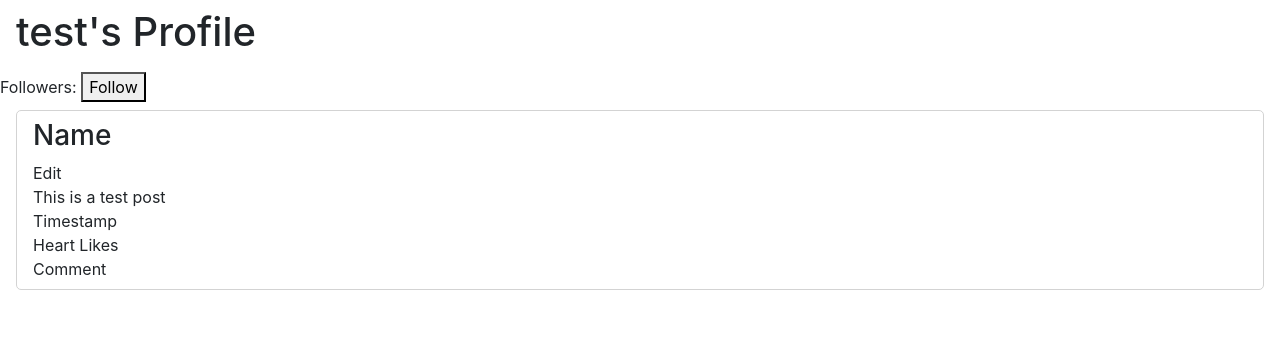
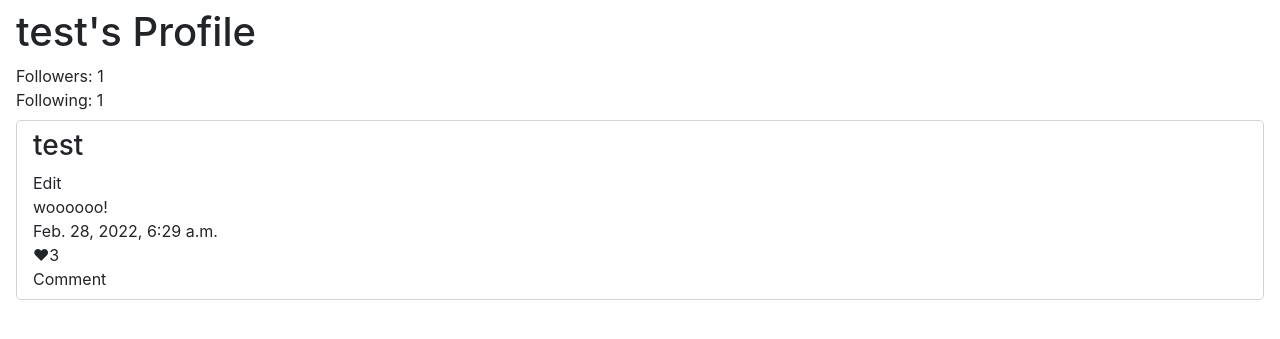
Before and after one commit to avolent/cs50-network, a Django app: a page that uses network/templates/network/user.html in a window 1280 px wide. Shown: the part 56-395 px from the top of the page. Run offline with Django 3.2, Linux system fonts and the light colour scheme; data comes from the database, SQL or seed files in the repository; some libraries are stand-ins or nearby versions.

Commit message:
User page semi working

```diff
--- a/network/admin.py
+++ b/network/admin.py
@@ -1,6 +1,6 @@
 from django.contrib import admin
-from .models import User, Post
-
+from .models import User, Post, Follower
 # Register your models here.
 admin.site.register(User)
 admin.site.register(Post)
+admin.site.register(Follower)
--- a/network/models.py
+++ b/network/models.py
@@ -10,7 +10,13 @@ class Post(models.Model):
     user = models.ForeignKey("User", on_delete=models.CASCADE, related_name="posts")
     body = models.TextField(blank=True)
     timestamp = models.DateTimeField(auto_now_add=True)
-    likes = models.IntegerField(default=0)
+    likes = models.ManyToManyField(User)
 
     def __str__(self):
         return f"Post: {self.id} | {self.user} posted the following '{self.body}' at {self.timestamp}. Current Likes: {self.likes}"
+
+class Follower(models.Model):
+    user = models.ForeignKey(User, unique=True, on_delete=models.CASCADE, related_name="follows")
+    followers = models.ManyToManyField(User)
+    def __str__(self):
+        return f"{self.user}"
--- a/network/static/network/script.js
+++ b/network/static/network/createPost.js
@@ -22,4 +22,5 @@ function post(type) {
             console.log(result);
         });
     }
+    return false;
 }
--- /dev/null
+++ b/network/static/network/followUser.js
@@ -0,0 +1,25 @@
+document.addEventListener('DOMContentLoaded', function() {
+    console.log("JS loaded")
+    // document.querySelector('#followbtn').addEventListener('click', () => follow());
+    const button = document.querySelector('#followbtn')
+    button.onclick = () => follow(button);
+});
+
+function follow(button) {
+    const csrftoken = Cookies.get('csrftoken');
+    console.log("Follow User");
+    console.log(button)
+
+    // fetch('/post', {
+    //     method: 'POST',
+    //     headers: { "X-CSRFToken": csrftoken },
+    //     body: JSON.stringify({
+    //         user: user
+    //     })
+    // })
+    // .then(response => response.json())
+    // .then(result => {
+    //     // Print result
+    //     console.log(result);
+    // });
+}
--- a/network/static/network/styles.css
+++ b/network/static/network/styles.css
@@ -1,5 +1,5 @@
-#heading {
-    padding: 0.5rem 1rem;
+.body {
+    margin: 0.5rem 1rem;
 }
 
 form{
@@ -13,7 +13,6 @@ form{
     flex-direction: column;
     border: 1px solid lightgray;
     border-radius: 5px;
-    margin: 0.5rem 1rem;
     padding: 0.5rem 1rem;
 }
 
@@ -31,6 +30,6 @@ form{
     flex-direction: column;
     border: 1px solid lightgray;
     border-radius: 5px;
-    margin: 0.5rem 1rem;
     padding: 0.5rem 1rem;
+    margin-top: 0.5rem;
 }
--- a/network/templates/network/layout.html
+++ b/network/templates/network/layout.html
@@ -13,13 +13,12 @@
     <body>
 
         <nav class="navbar navbar-expand-lg navbar-light bg-light">
-            <a class="navbar-brand" href="#">Network</a>
-
+            <a class="navbar-brand" href="{% url 'index' %}">Network</a>
             <div>
               <ul class="navbar-nav mr-auto">
                 {% if user.is_authenticated %}
                     <li class="nav-item">
-                        <a class="nav-link" href="{% url 'user' user.username %}"><strong>{{ user.username }}</strong></a>
+                        <a class="nav-link" href="{% url 'profile' user.username %}"><strong>{{ user.username }}</strong></a>
                     </li>
                 {% endif %}
                 <li class="nav-item">
--- a/network/templates/network/user.html
+++ b/network/templates/network/user.html
@@ -1,21 +1,31 @@
 {% extends "network/layout.html" %}
+{% load static %}
 
 {% block body %}
 <div id="heading">
-<h1>{{ user }}'s Profile</h1>
+<h1>{{ profile.username }}'s Profile</h1>
 </div>
 <div id="userDetails">
-    Followers:
-    <button>Follow</button>
+    <div id="followers">Followers: {{ follower.followers.count }} </div>
+    <div id="following">Following: {{ following.count }}</div>
+    {% if user.is_authenticated and user.username != profile.username %}
+    <button id="followbtn" class="btn btn-sm btn-outline-primary">Follow</button>
+    {% endif %}
 </div>
 <div id="posts">
+    {% for post in posts %}
     <div class="post">
-        <div class="postName"><h3>Name</h3></div>
+        <div class="postName"><h3>{{ post.user.username }}</h3></div>
         <div class="postEdit">Edit</div>
-        <div class="postText">This is a test post</div>
-        <div class="postTimestamp">Timestamp</div>
-        <div class="postLikes">Heart Likes</div>
+        <div class="postText">{{ post.body }}</div>
+        <div class="postTimestamp">{{ post.timestamp }}</div>
+        <div class="postLikes">&#10084;{{ post.likes.count }}</div>
         <div class="postComment">Comment</div>
     </div>
+    {% endfor %}
 </div>
 {% endblock %}
+
+{% block script %}
+<script src="{% static 'network/followUser.js' %}"></script>
+{% endblock %}
--- a/network/urls.py
+++ b/network/urls.py
@@ -8,7 +8,7 @@ urlpatterns = [
     path("login", views.login_view, name="login"),
     path("logout", views.logout_view, name="logout"),
     path("register", views.register, name="register"),
-    path("user/<str:user>", views.user, name="user"),
+    path("user/<str:profile>", views.profile, name="profile"),
     path("following", views.following, name="following"),
 
     # API routes
--- a/network/views.py
+++ b/network/views.py
@@ -6,7 +6,7 @@ from django.http import HttpResponse, HttpResponseRedirect, JsonResponse
 from django.shortcuts import render
 from django.urls import reverse
 
-from .models import User, Post
+from .models import User, Post, Follower
 
 
 def index(request):
@@ -68,9 +68,16 @@ def register(request):
     else:
         return render(request, "network/register.html")
 
-def user(request, user):
+def profile(request, profile):
+    user = User.objects.get(username=profile)
+    follower = Follower.objects.get(user=user)
+    following = Follower.objects.filter(followers=user)
+    posts = Post.objects.filter(user=user).order_by("-timestamp").all()
     return render(request, "network/user.html", {
-        "user": user,
+        "profile": user,
+        "posts": posts,
+        "follower": follower,
+        "following": following,
     })
 
 @login_required
```
Also changed, not shown: network/templates/network/following.html (+7 -4 lines), network/templates/network/index.html (+7 -6 lines), db.sqlite3, network/migrations/0005_follow.py (added), network/migrations/0006_alter_follow_follower_alter_follow_user.py (added), network/migrations/0007_remove_follow_follower_follow_follower_and_more.py (added), network/migrations/0008_remove_follow_follower_follow_followers_and_more.py (added), network/migrations/0009_rename_follow_follower.py (added), network/migrations/0010_alter_follower_user.py (added), network/migrations/0011_remove_post_likes_post_likes.py (added).
